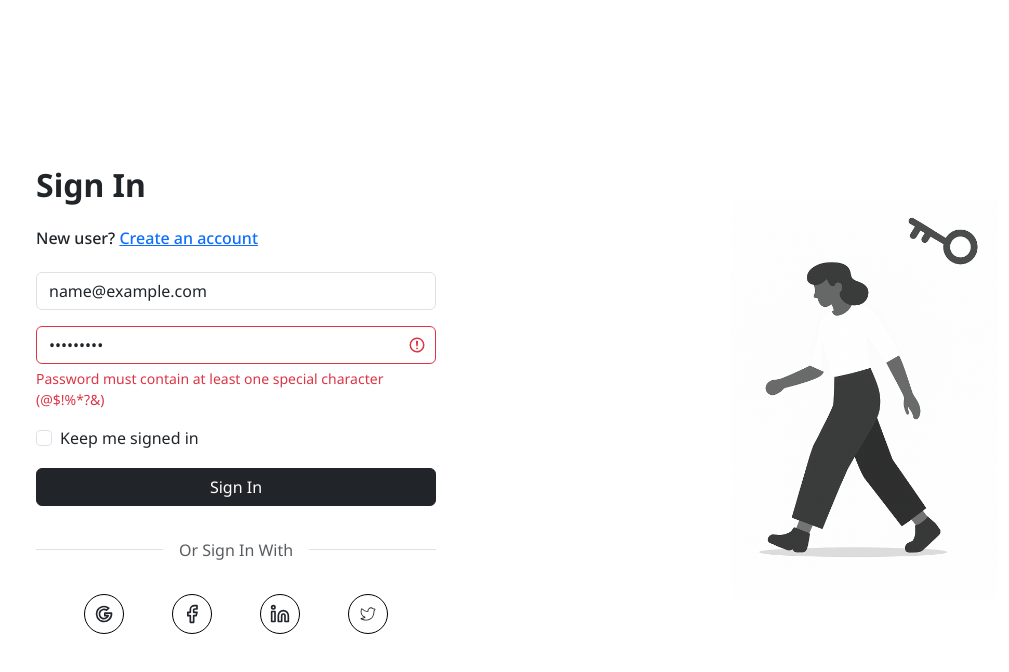
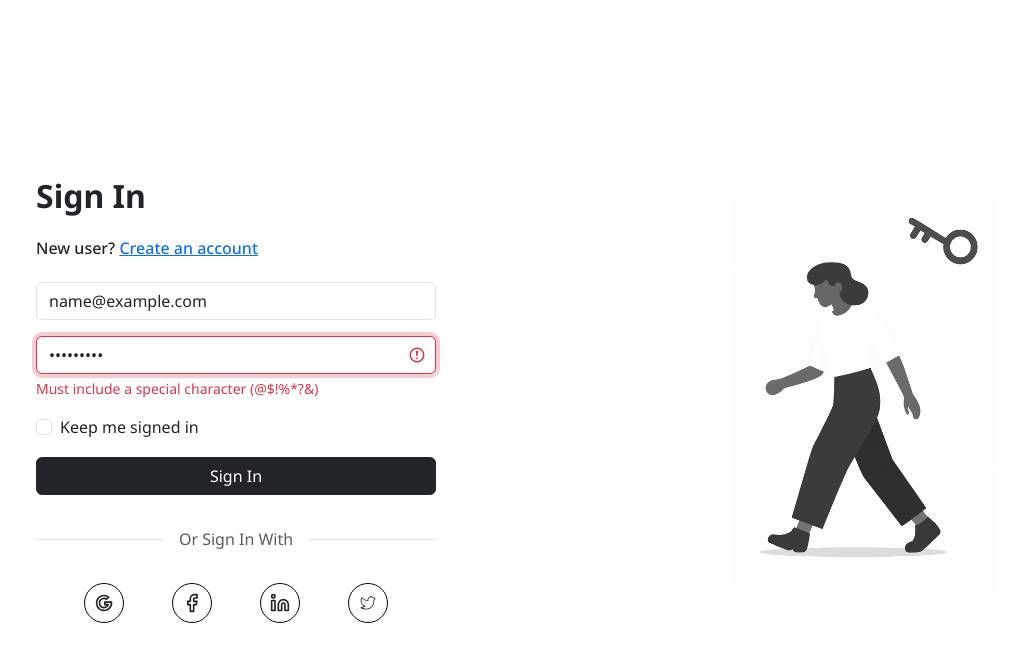
Before and after one commit to DilinJose/timesWorld, a React (Vite) app: page / in a window 1280 px wide. Both pictures are taken after typing "name@example.com", "Sample123" into the empty fields and a click on the button "Sign In". Shown: the top 672 px of the page, without its empty margins (90-1099 px from the left). Built offline with nearby package versions, Linux system fonts and the light colour scheme.

Commit message:
add react hook form

```diff
--- a/package.json
+++ b/package.json
@@ -16,6 +16,7 @@
     "react": "^19.1.0",
     "react-bootstrap": "^2.10.10",
     "react-dom": "^19.1.0",
+    "react-hook-form": "^7.57.0",
     "react-icons": "^5.5.0",
     "react-redux": "^9.2.0",
     "react-router": "^7.6.2"
--- a/src/pages/login/index.tsx
+++ b/src/pages/login/index.tsx
@@ -1,154 +1,308 @@
+// import React, { useState } from 'react';
+// import { Container, Row, Col, Form, Button, Alert } from 'react-bootstrap';
+// import { socialMediaAcc } from '../../utils/socialMediaAccounts';
+// import { IMAGES } from '../../utils/common/images';
+// import ButtonWithLink from '../../components/button/buttonWithLink';
+// import { useNavigate } from 'react-router';
+
+// interface LoginErrors {
+//     email?: string;
+//     password?: string;
+//     general?: string;
+// }
+
+// const Login = () => {
+//     const navigate = useNavigate();
+//     const [email, setEmail] = useState('');
+//     const [password, setPassword] = useState('');
+//     const [errors, setErrors] = useState<LoginErrors>({});
+//     const [isLoading, setIsLoading] = useState(false);
+//     const [keepSignedIn, setKeepSignedIn] = useState(false);
+
+//     // Email validation
+//     const validateEmail = (value: string): string | undefined => {
+//         const trimmedValue = value.trim();
+
+//         if (!trimmedValue) {
+//             return 'Email or username is required';
+//         }
+
+//         // Check if it's an email format
+//         const emailPattern = /^[^\s@]+@[^\s@]+\.[^\s@]+$/;
+//         if (trimmedValue.includes('@') && !emailPattern.test(trimmedValue)) {
+//             return 'Please enter a valid email address';
+//         }
+
+//         // Username validation (if not email)
+//         if (!trimmedValue.includes('@') && trimmedValue.length < 3) {
+//             return 'Username must be at least 3 characters long';
+//         }
+
+//         return undefined;
+//     };
+
+//     // Password validation
+//     const validatePassword = (value: string): string | undefined => {
+//         if (!value) {
+//             return 'Password is required';
+//         }
+
+//         if (value.length < 8) {
+//             return 'Password must be at least 8 characters long';
+//         }
+
+//         const hasUppercase = /[A-Z]/.test(value);
+//         const hasNumber = /\d/.test(value);
+//         const hasSpecialChar = /[@$!%*?&]/.test(value);
+
+//         if (!hasUppercase) {
+//             return 'Password must contain at least one uppercase letter';
+//         }
+
+//         if (!hasNumber) {
+//             return 'Password must contain at least one number';
+//         }
+
+//         if (!hasSpecialChar) {
+//             return 'Password must contain at least one special character (@$!%*?&)';
+//         }
+
+//         return undefined;
+//     };
+
+//     // Real-time validation on blur
+//     const handleEmailBlur = () => {
+//         const emailError = validateEmail(email);
+//         setErrors(prev => ({ ...prev, email: emailError }));
+//     };
+
+//     const handlePasswordBlur = () => {
+//         const passwordError = validatePassword(password);
+//         setErrors(prev => ({ ...prev, password: passwordError }));
+//     };
+
+//     // Clear errors when user starts typing
+//     const handleEmailChange = (e: React.ChangeEvent<HTMLInputElement>) => {
+//         setEmail(e.target.value);
+//         if (errors.email) {
+//             setErrors(prev => ({ ...prev, email: undefined }));
+//         }
+//     };
+
+//     const handlePasswordChange = (e: React.ChangeEvent<HTMLInputElement>) => {
+//         setPassword(e.target.value);
+//         if (errors.password) {
+//             setErrors(prev => ({ ...prev, password: undefined }));
+//         }
+//     };
+
+//     const handleSubmit = async (event: React.FormEvent<HTMLFormElement>) => {
+//         event.preventDefault();
+
+//         // Clear previous errors
+//         setErrors({});
+
+//         // Validate all fields
+//         const emailError = validateEmail(email);
+//         const passwordError = validatePassword(password);
+
+//         const newErrors: LoginErrors = {};
+//         if (emailError) newErrors.email = emailError;
+//         if (passwordError) newErrors.password = passwordError;
+
+//         // If there are errors, don't submit
+//         if (Object.keys(newErrors).length > 0) {
+//             setErrors(newErrors);
+//             return;
+//         }
+
+//         setIsLoading(true);
+
+//         try {
+//             // Simulate API call
+//             // Replace this with your actual authentication logic
+//             await new Promise(resolve => setTimeout(resolve, 1000));
+
+//             // For demo purposes, simulate success
+//             // In real app, check response from your auth API
+//             console.log('Login attempt:', {
+//                 email: email.trim(),
+//                 keepSignedIn
+//             });
+
+//             // Redirect on success
+//             navigate('/home');
+
+//         } catch (error) {
+//             setErrors({ general: 'Login failed. Please check your credentials and try again.' });
+//         } finally {
+//             setIsLoading(false);
+//         }
+//     };
+
+//     const handleCreateAccount = () => {
+//         navigate('/register'); // or wherever your registration page is
+//     };
+
+//     return (
+//         <Container fluid className="vh-100 d-flex align-items-center justify-content-center">
+//             <Row className="w-100">
+//                 <Col md={6} className="d-flex align-items-center flex-column justify-content-center">
+//                     <Form onSubmit={handleSubmit} className="gap-3" style={{ width: '100%', maxWidth: '400px' }}>
+//                         <div className="d-flex flex-column gap-3">
+//                             <h2 className="text-center text-md-start fw-bold">Sign In</h2>
+
+//                             <h6 className="text-center text-md-start">
+//                                 New user?{' '}
+//                                 <span
+//                                     className="text-primary"
+//                                     style={{ cursor: 'pointer', textDecoration: 'underline' }}
+//                                     onClick={handleCreateAccount}
+//                                 >
+//                                     Create an account
+//                                 </span>
+//                             </h6>
+
+//                             {errors.general && (
+//                                 <Alert variant="danger" className="py-2">
+//                                     {errors.general}
+//                                 </Alert>
+//                             )}
+
+//                             <div className="d-flex flex-column gap-3">
+//                                 <Form.Group controlId="email">
+//                                     <Form.Control
+//                                         type="text"
+//                                         placeholder="Username or email"
+//                                         value={email}
+//                                         onChange={handleEmailChange}
+//                                         onBlur={handleEmailBlur}
+//                                         isInvalid={!!errors.email}
+//                                         disabled={isLoading}
+//                                     />
+//                                     <Form.Control.Feedback type="invalid">
+//                                         {errors.email}
+//                                     </Form.Control.Feedback>
+//                                 </Form.Group>
+
+//                                 <Form.Group controlId="password">
+//                                     <Form.Control
+//                                         type="password"
+//                                         placeholder="Password"
+//                                         value={password}
+//                                         onChange={handlePasswordChange}
+//                                         onBlur={handlePasswordBlur}
+//                                         isInvalid={!!errors.password}
+//                                         disabled={isLoading}
+//                                     />
+//                                     <Form.Control.Feedback type="invalid">
+//                                         {errors.password}
+//                                     </Form.Control.Feedback>
+//                                 </Form.Group>
+
+//                                 <Form.Group className="mb-0">
+//                                     <Form.Check
+//                                         type="checkbox"
+//                                         label="Keep me signed in"
+//                                         checked={keepSignedIn}
+//                                         onChange={(e) => setKeepSignedIn(e.target.checked)}
+//                                         disabled={isLoading}
+//                                     />
+//                                 </Form.Group>
+
+//                                 <Button
+//                                     variant="dark"
+//                                     type="submit"
+//                                     className="w-100"
+//                                     disabled={isLoading}
+//                                 >
+//                                     {isLoading ? 'Signing In...' : 'Sign In'}
+//                                 </Button>
+//                             </div>
+
+//                             <div className="d-flex w-100 my-3 align-items-center">
+//                                 <div className="flex-grow-1 border-top"></div>
+//                                 <span className="mx-3 text-muted">Or Sign In With</span>
+//                                 <div className="flex-grow-1 border-top"></div>
+//                             </div>
+
+//                             <div className="d-flex align-items-center justify-content-evenly">
+//                                 {socialMediaAcc.map(({ id, link, icon }) => (
+//                                     <ButtonWithLink key={id} id={id} link={link} icon={icon} />
+//                                 ))}
+//                             </div>
+//                         </div>
+//                     </Form>
+//                 </Col>
+//                 <Col md={6} className="d-none d-md-flex align-items-center justify-content-center">
+//                     <img
+//                         src={IMAGES.walkingFigure}
+//                         alt="Login illustration"
+//                         className="img-fluid"
+//                         style={{ maxHeight: '400px' }}
+//                     />
+//                 </Col>
+//             </Row>
+//         </Container>
+//     );
+// };
+
+// export default Login;
 import React, { useState } from 'react';
 import { Container, Row, Col, Form, Button, Alert } from 'react-bootstrap';
+import { useForm } from 'react-hook-form';
+import { useNavigate } from 'react-router';
 import { socialMediaAcc } from '../../utils/socialMediaAccounts';
 import { IMAGES } from '../../utils/common/images';
 import ButtonWithLink from '../../components/button/buttonWithLink';
-import { useNavigate } from 'react-router';
 
-interface LoginErrors {
-    email?: string;
-    password?: string;
-    general?: string;
+interface FormData {
+    email: string;
+    password: string;
+    keepSignedIn: boolean;
 }
 
 const Login = () => {
     const navigate = useNavigate();
-    const [email, setEmail] = useState('');
-    const [password, setPassword] = useState('');
-    const [errors, setErrors] = useState<LoginErrors>({});
+    const {
+        register,
+        handleSubmit,
+        formState: { errors },
+        setError,
+        clearErrors,
+        watch,
+    } = useForm<FormData>({
+        defaultValues: {
+            email: '',
+            password: '',
+            keepSignedIn: false,
+        },
+    });
+
     const [isLoading, setIsLoading] = useState(false);
-    const [keepSignedIn, setKeepSignedIn] = useState(false);
+    const [generalError, setGeneralError] = useState('');
 
-    // Email validation
-    const validateEmail = (value: string): string | undefined => {
-        const trimmedValue = value.trim();
-
-        if (!trimmedValue) {
-            return 'Email or username is required';
-        }
-
-        // Check if it's an email format
-        const emailPattern = /^[^\s@]+@[^\s@]+\.[^\s@]+$/;
-        if (trimmedValue.includes('@') && !emailPattern.test(trimmedValue)) {
-            return 'Please enter a valid email address';
-        }
-
-        // Username validation (if not email)
-        if (!trimmedValue.includes('@') && trimmedValue.length < 3) {
-            return 'Username must be at least 3 characters long';
-        }
-
-        return undefined;
-    };
-
-    // Password validation
-    const validatePassword = (value: string): string | undefined => {
-        if (!value) {
-            return 'Password is required';
-        }
-
-        if (value.length < 8) {
-            return 'Password must be at least 8 characters long';
-        }
-
-        const hasUppercase = /[A-Z]/.test(value);
-        const hasNumber = /\d/.test(value);
-        const hasSpecialChar = /[@$!%*?&]/.test(value);
-
-        if (!hasUppercase) {
-            return 'Password must contain at least one uppercase letter';
-        }
-
-        if (!hasNumber) {
-            return 'Password must contain at least one number';
-        }
-
-        if (!hasSpecialChar) {
-            return 'Password must contain at least one special character (@$!%*?&)';
-        }
-
-        return undefined;
-    };
-
-    // Real-time validation on blur
-    const handleEmailBlur = () => {
-        const emailError = validateEmail(email);
-        setErrors(prev => ({ ...prev, email: emailError }));
-    };
-
-    const handlePasswordBlur = () => {
-        const passwordError = validatePassword(password);
-        setErrors(prev => ({ ...prev, password: passwordError }));
-    };
-
-    // Clear errors when user starts typing
-    const handleEmailChange = (e: React.ChangeEvent<HTMLInputElement>) => {
-        setEmail(e.target.value);
-        if (errors.email) {
-            setErrors(prev => ({ ...prev, email: undefined }));
-        }
-    };
-
-    const handlePasswordChange = (e: React.ChangeEvent<HTMLInputElement>) => {
-        setPassword(e.target.value);
-        if (errors.password) {
-            setErrors(prev => ({ ...prev, password: undefined }));
-        }
-    };
-
-    const handleSubmit = async (event: React.FormEvent<HTMLFormElement>) => {
-        event.preventDefault();
-
-        // Clear previous errors
-        setErrors({});
-
-        // Validate all fields
-        const emailError = validateEmail(email);
-        const passwordError = validatePassword(password);
-
-        const newErrors: LoginErrors = {};
-        if (emailError) newErrors.email = emailError;
-        if (passwordError) newErrors.password = passwordError;
-
-        // If there are errors, don't submit
-        if (Object.keys(newErrors).length > 0) {
-            setErrors(newErrors);
-            return;
-        }
-
+    const onSubmit = async (data: FormData) => {
+        setGeneralError('');
         setIsLoading(true);
 
         try {
-            // Simulate API call
-            // Replace this with your actual authentication logic
+            // Simulate login
             await new Promise(resolve => setTimeout(resolve, 1000));
-
-            // For demo purposes, simulate success
-            // In real app, check response from your auth API
-            console.log('Login attempt:', {
-                email: email.trim(),
-                keepSignedIn
-            });
-
-            // Redirect on success
+            console.log('Login success:', data);
             navigate('/home');
-
         } catch (error) {
-            setErrors({ general: 'Login failed. Please check your credentials and try again.' });
+            setGeneralError('Login failed. Please check your credentials and try again.');
         } finally {
             setIsLoading(false);
         }
-    };
-
-    const handleCreateAccount = () => {
-        navigate('/register'); // or wherever your registration page is
     };
 
     return (
         <Container fluid className="vh-100 d-flex align-items-center justify-content-center">
             <Row className="w-100">
                 <Col md={6} className="d-flex align-items-center flex-column justify-content-center">
-                    <Form onSubmit={handleSubmit} className="gap-3" style={{ width: '100%', maxWidth: '400px' }}>
+                    <Form onSubmit={handleSubmit(onSubmit)} className="gap-3" style={{ width: '100%', maxWidth: '400px' }}>
                         <div className="d-flex flex-column gap-3">
                             <h2 className="text-center text-md-start fw-bold">Sign In</h2>
 
@@ -157,15 +311,15 @@ const Login = () => {
                                 <span
                                     className="text-primary"
                                     style={{ cursor: 'pointer', textDecoration: 'underline' }}
-                                    onClick={handleCreateAccount}
+                                    onClick={() => navigate('/register')}
                                 >
                                     Create an account
                                 </span>
                             </h6>
 
-                            {errors.general && (
+                            {generalError && (
                                 <Alert variant="danger" className="py-2">
-                                    {errors.general}
+                                    {generalError}
                                 </Alert>
                             )}
 
@@ -174,14 +328,25 @@ const Login = () => {
                                     <Form.Control
                                         type="text"
                                         placeholder="Username or email"
-                                        value={email}
-                                        onChange={handleEmailChange}
-                                        onBlur={handleEmailBlur}
                                         isInvalid={!!errors.email}
                                         disabled={isLoading}
+                                        {...register('email', {
+                                            required: 'Email or username is required',
+                                            validate: value => {
+                                                const trimmed = value.trim();
+                                                const emailPattern = /^[^\s@]+@[^\s@]+\.[^\s@]+$/;
+                                                if (trimmed.includes('@') && !emailPattern.test(trimmed)) {
+                                                    return 'Please enter a valid email address';
+                                                }
+                                                if (!trimmed.includes('@') && trimmed.length < 3) {
+                                                    return 'Username must be at least 3 characters long';
+                                                }
+                                                return true;
+                                            },
+                                        })}
                                     />
                                     <Form.Control.Feedback type="invalid">
-                                        {errors.email}
+                                        {errors.email?.message}
                                     </Form.Control.Feedback>
                                 </Form.Group>
 
@@ -189,24 +354,30 @@ const Login = () => {
                                     <Form.Control
                                         type="password"
                                         placeholder="Password"
-                                        value={password}
-                                        onChange={handlePasswordChange}
-                                        onBlur={handlePasswordBlur}
                                         isInvalid={!!errors.password}
                                         disabled={isLoading}
+                                        {...register('password', {
+                                            required: 'Password is required',
+                                            validate: value => {
+                                                if (value.length < 8) return 'Password must be at least 8 characters long';
+                                                if (!/[A-Z]/.test(value)) return 'Must contain at least one uppercase letter';
+                                                if (!/\d/.test(value)) return 'Must contain at least one number';
+                                                if (!/[@$!%*?&]/.test(value)) return 'Must include a special character (@$!%*?&)';
+                                                return true;
+                                            },
+                                        })}
                                     />
                                     <Form.Control.Feedback type="invalid">
-                                        {errors.password}
+                                        {errors.password?.message}
                                     </Form.Control.Feedback>
                                 </Form.Group>
 
-                                <Form.Group className="mb-0">
+                                <Form.Group>
                                     <Form.Check
                                         type="checkbox"
                                         label="Keep me signed in"
-                                        checked={keepSignedIn}
-                                        onChange={(e) => setKeepSignedIn(e.target.checked)}
                                         disabled={isLoading}
+                                        {...register('keepSignedIn')}
                                     />
                                 </Form.Group>
 
@@ -234,6 +405,7 @@ const Login = () => {
                         </div>
                     </Form>
                 </Col>
+
                 <Col md={6} className="d-none d-md-flex align-items-center justify-content-center">
                     <img
                         src={IMAGES.walkingFigure}
```
Also changed, not shown: 1 other file (tests, documents, lock files or other folders).
